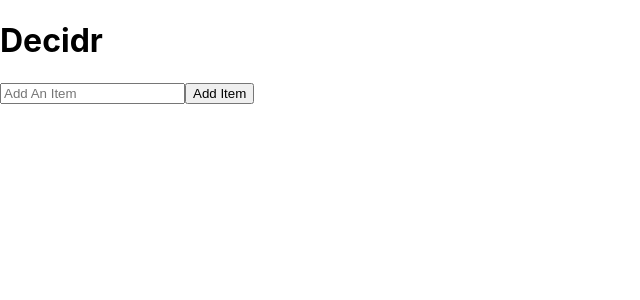
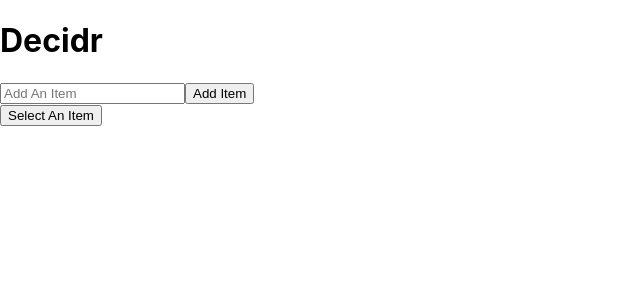
Before and after one commit to Tesfa-Worku/Decidr, a React (Create React App) app in the folder decidr/: page / in a window 1280 px wide. Shown: the top 300 px of the page, without its empty margins (0-640 px from the left). Built offline with nearby package versions, Linux system fonts and the light colour scheme.

Commit message:
chore(Select Item): add button to select item #7

```diff
--- a/decidr/src/App.js
+++ b/decidr/src/App.js
@@ -21,6 +21,9 @@ function App() {
             listContainer.map((item, i) => <p key={i}>{item}</p>)
           }
         </div>
+        <button>
+          Select An Item
+        </button>
       </div>
     </div>
   )
```
